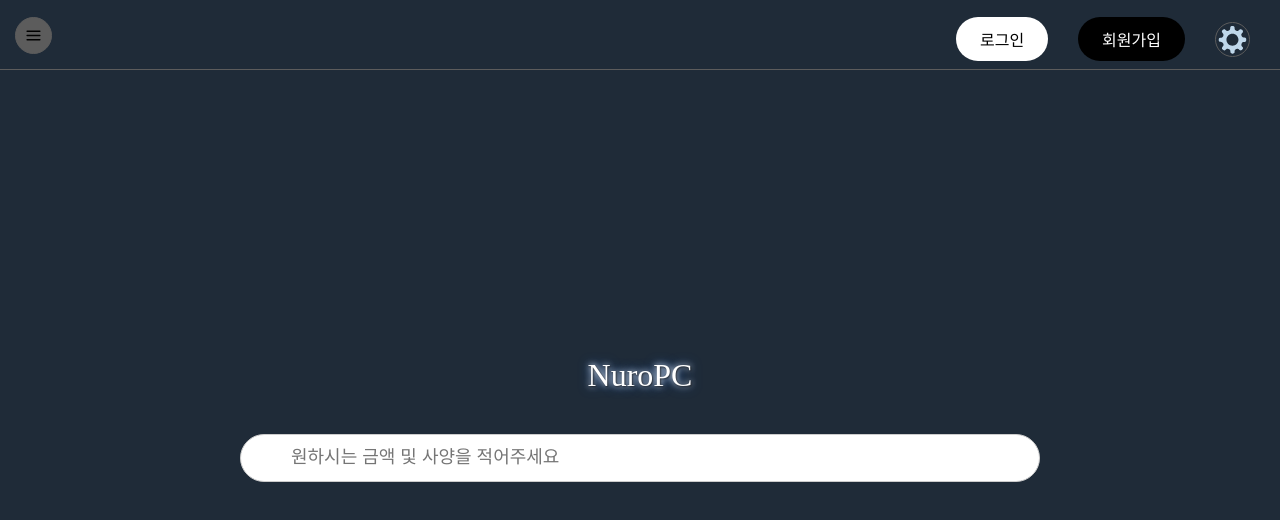
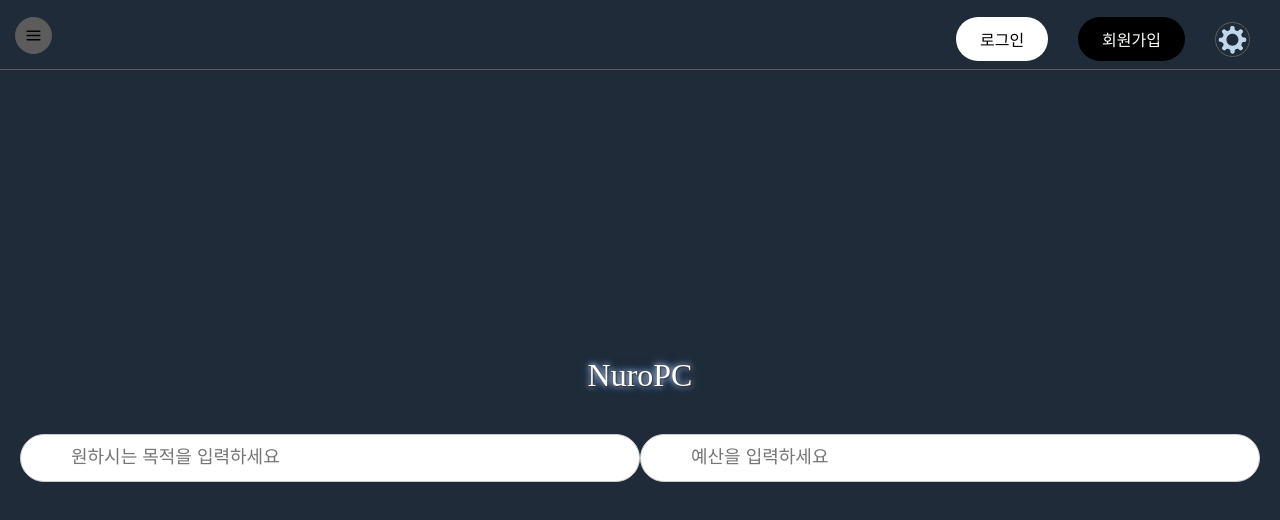
Before and after one commit to 5Headers/team_project_frontend, a React (Vite) app: page / in a window 1280 px wide. Shown: the top 520 px of the page. Built offline with nearby package versions, Linux system fonts and the light colour scheme.

Commit message:
Feat:GPT완성

```diff
--- a/src/pages/Home/Home.jsx
+++ b/src/pages/Home/Home.jsx
@@ -7,37 +7,63 @@
   const [showLogo, setShowLogo] = useState(true);
   const [inputMoved, setInputMoved] = useState(false);
   const [messages, setMessages] = useState([]);
-  const [inputValue, setInputValue] = useState("");
+  const [purpose, setPurpose] = useState(""); // 목적
+  const [budget, setBudget] = useState("");   // 예산
   const chatBoxRef = useRef(null);
 
   const [liked, setLiked] = useState(false);
   const [showModal, setShowModal] = useState(false);
   const [title, setTitle] = useState("제목 없음");
-  const [hearts, setHearts] = useState([]); // 화면에 떠오르는 하트 리스트
+  const [hearts, setHearts] = useState([]);
   const heartIdRef = useRef(0);
   const [titleError, setTitleError] = useState(false);
 
-  // -------------------------
-  // GPT 요청 함수
-  const fetchGPT = async (message) => {
+  // GPT 요청 함수 (JSON 반환 요청)
+  const fetchGPT = async (purposeMessage, budgetValue) => {
     try {
-      const response = await fetch("/api/gpt", {
+      const response = await fetch("http://localhost:8080/chat/estimate", {
         method: "POST",
         headers: { "Content-Type": "application/json" },
-        body: JSON.stringify({ message }),
+        body: JSON.stringify({
+          purpose: purposeMessage,
+          cost: Number(budgetValue) || 0,
+          instruction:
+            "추천 부품과 가격을 JSON 배열로 반환하세요. 예: { parts: [{name:'CPU', price:250000}, ...] }"
+        }),
       });
 
       if (!response.ok) throw new Error("서버 오류: " + response.status);
 
       const data = await response.json();
-      return data.reply || "응답이 없습니다.";
+      return data.data || "응답이 없습니다.";
     } catch (error) {
       console.error(error);
       return "서버 오류가 발생했습니다.";
     }
   };
 
-  // 메시지 추가 시 자동 스크롤
+  // DB 저장
+const handleSaveToDB = async (gptText) => {
+  try {
+    const resp = await fetch("http://localhost:8080/estimate/save-gpt", {
+      method: "POST",
+      headers: { "Content-Type": "application/json" },
+      body: JSON.stringify({
+        gptResponse: gptText,
+        title: title,
+        purpose: purpose,
+        budget: Number(budget) || 0,
+      }),
+    });
+
+    const data = await resp.json();
+    console.log("DB 저장 결과:", data);
+  } catch (err) {
+    console.error("DB 저장 실패", err);
+  }
+};
+
+  // 자동 스크롤
   useEffect(() => {
     if (chatBoxRef.current) {
       chatBoxRef.current.scrollTo({
@@ -49,17 +75,23 @@
 
   // 엔터 입력
   const handleEnter = async (e) => {
-    if (e.key !== "Enter" || inputValue.trim() === "") return;
+    if (e.key !== "Enter" || !purpose.trim()) return;
 
-    const userMessage = { sender: "user", text: inputValue };
+    const userMessage = { sender: "user", text: `목적: ${purpose}, 예산: ${budget}` };
     setMessages((prev) => [...prev, userMessage]);
-    setInputValue("");
+    setPurpose("");
+    setBudget("");
     setShowLogo(false);
     setInputMoved(true);
 
-    const gptResponse = await fetchGPT(inputValue);
+    // GPT 호출
+    const gptResponse = await fetchGPT(userMessage.text, budget);
+
     const gptMessage = { sender: "gpt", text: gptResponse };
     setMessages((prev) => [...prev, gptMessage]);
+
+    // DB 저장
+    await handleSaveToDB(gptResponse);
   };
 
   // 하트 클릭
@@ -77,12 +109,17 @@
   };
 
   // 찜 모달 확인
-  const handleModalConfirm = () => {
+  const handleModalConfirm = async () => {
     if (title.trim() === "") {
       setTitleError(true);
       return;
     }
-    console.log("저장 제목:", title);
+
+    const lastGPTMessage = messages.slice().reverse().find((msg) => msg.sender === "gpt");
+    if (lastGPTMessage) {
+      await handleSaveToDB(lastGPTMessage.text);
+    }
+
     setShowModal(false);
     setLiked(false);
     setTitle("제목 없음");
@@ -103,9 +140,15 @@
       <div css={s.search(inputMoved)}>
         <input
           type="text"
-          placeholder="원하시는 금액 및 사양을 적어주세요"
-          value={inputValue}
-          onChange={(e) => setInputValue(e.target.value)}
+          placeholder="원하시는 목적을 입력하세요"
+          value={purpose}
+          onChange={(e) => setPurpose(e.target.value)}
+        />
+        <input
+          type="number"
+          placeholder="예산을 입력하세요"
+          value={budget}
+          onChange={(e) => setBudget(e.target.value)}
           onKeyDown={handleEnter}
         />
       </div>
@@ -113,10 +156,7 @@
       <div css={s.chatBoxWrapper}>
         <div css={s.chatBox} ref={chatBoxRef}>
           {messages.map((msg, idx) => (
-            <div
-              key={idx}
-              css={msg.sender === "user" ? s.userMessage : s.gptMessage}
-            >
+            <div key={idx} css={msg.sender === "user" ? s.userMessage : s.gptMessage}>
               {msg.text}
             </div>
           ))}
@@ -130,11 +170,7 @@
               color={liked ? "red" : "lightgray"}
             />
             {hearts.map((h) => (
-              <FaHeart
-                key={h.id}
-                css={s.flyingHeart}
-                style={{ animationDelay: `${h.delay}ms` }}
-              />
+              <FaHeart key={h.id} css={s.flyingHeart} style={{ animationDelay: `${h.delay}ms` }} />
             ))}
           </div>
         )}
```
